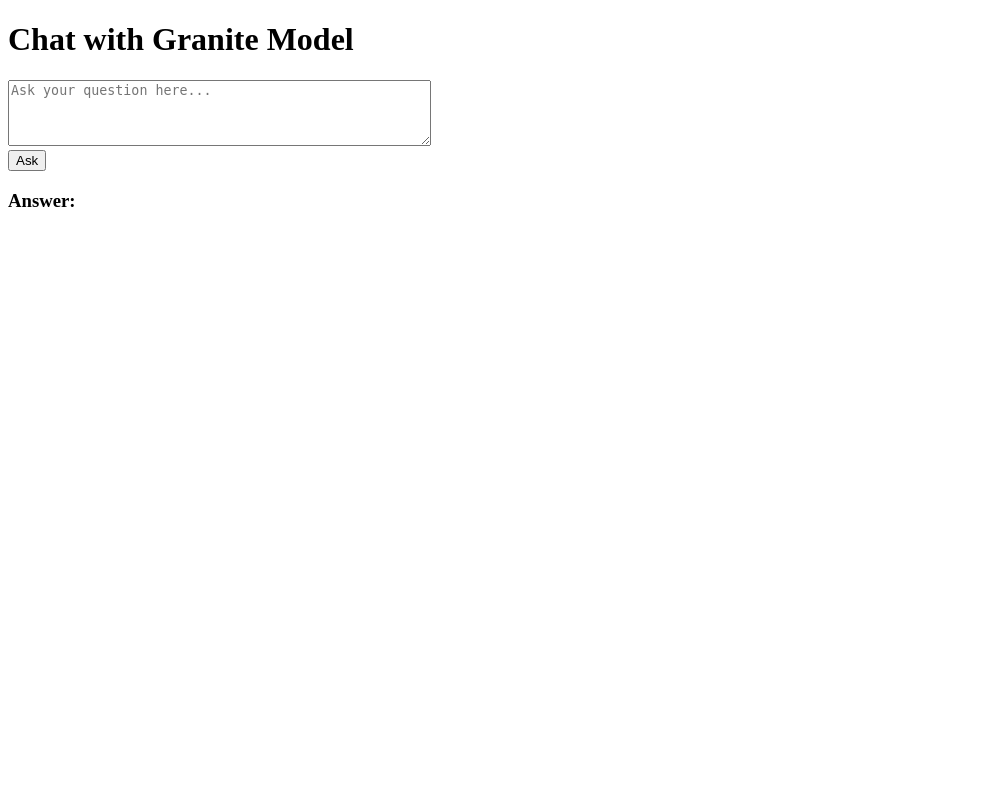
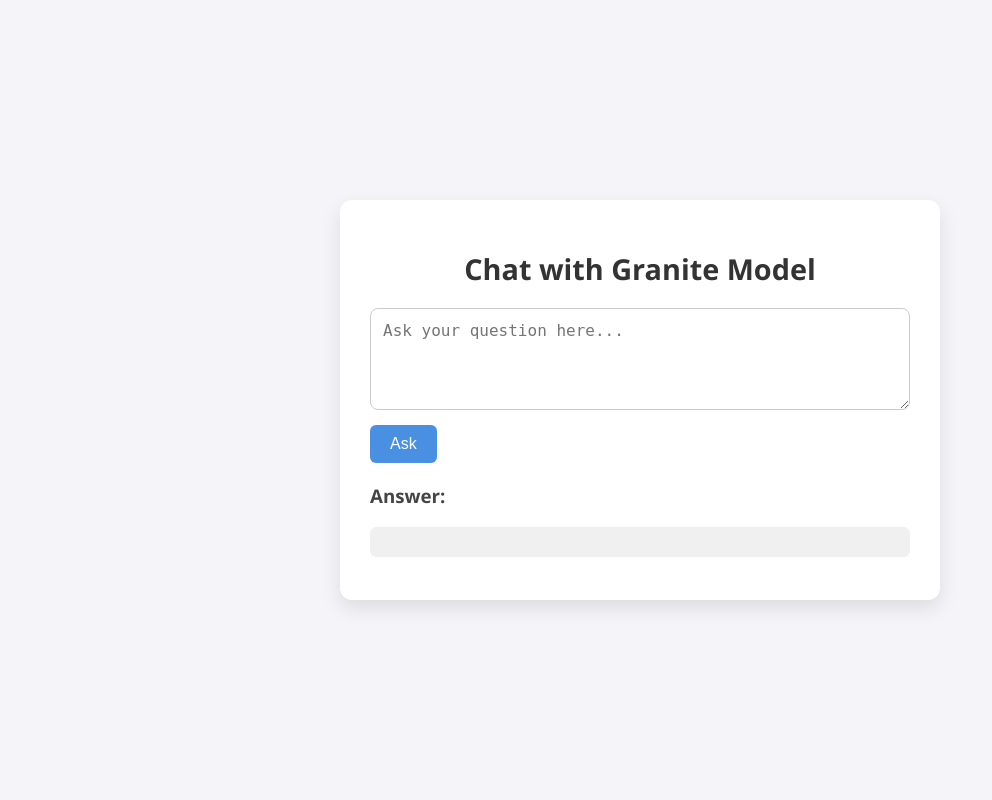
Before and after one commit to cumulus-airways/sample-RAG, a Flask app: page / in a window 1280 px wide. Shown: the whole page, without its empty margins (0-992 px from the left). Run offline with Flask 3, Linux system fonts and the light colour scheme.

Commit message:
Update index.html

```diff
--- a/templates/index.html
+++ b/templates/index.html
@@ -2,15 +2,90 @@
 <html lang="en">
 <head>
   <meta charset="UTF-8" />
+  <meta name="viewport" content="width=device-width, initial-scale=1.0" />
   <title>Simple Chat with Granite Model</title>
+  <style>
+    * {
+      box-sizing: border-box;
+    }
+
+    body {
+      font-family: 'Segoe UI', Tahoma, Geneva, Verdana, sans-serif;
+      background-color: #f4f4f9;
+      margin: 0;
+      padding: 0;
+      display: flex;
+      justify-content: center;
+      align-items: center;
+      height: 100vh;
+    }
+
+    .chat-container {
+      background: #fff;
+      padding: 30px;
+      border-radius: 12px;
+      box-shadow: 0 8px 20px rgba(0, 0, 0, 0.1);
+      width: 90%;
+      max-width: 600px;
+    }
+
+    h1 {
+      font-size: 1.8rem;
+      text-align: center;
+      color: #333;
+      margin-bottom: 20px;
+    }
+
+    textarea {
+      width: 100%;
+      padding: 12px;
+      border-radius: 8px;
+      border: 1px solid #ccc;
+      resize: vertical;
+      font-size: 1rem;
+      margin-bottom: 10px;
+    }
+
+    button {
+      display: inline-block;
+      padding: 10px 20px;
+      font-size: 1rem;
+      background-color: #4a90e2;
+      color: white;
+      border: none;
+      border-radius: 6px;
+      cursor: pointer;
+      transition: background-color 0.3s ease;
+    }
+
+    button:hover {
+      background-color: #357ab8;
+    }
+
+    h3 {
+      margin-top: 20px;
+      color: #444;
+    }
+
+    pre {
+      background-color: #f0f0f0;
+      padding: 15px;
+      border-radius: 6px;
+      font-family: monospace;
+      white-space: pre-wrap;
+      word-wrap: break-word;
+    }
+  </style>
 </head>
 <body>
+  <div class="chat-container">
     <h1>Chat with Granite Model</h1>
-    <textarea id="question" rows="4" cols="50" placeholder="Ask your question here..."></textarea><br/>
+    <textarea id="question" rows="4" placeholder="Ask your question here..."></textarea><br />
     <button onclick="sendQuestion()">Ask</button>
 
     <h3>Answer:</h3>
     <pre id="answer"></pre>
+  </div>
 
   <script>
     async function sendQuestion() {
@@ -21,13 +96,19 @@
       }
       document.getElementById("answer").textContent = "Thinking...";
 
+      try {
         const response = await fetch("/chat", {
           method: "POST",
           headers: { "Content-Type": "application/json" },
           body: JSON.stringify({ question })
         });
+
         const data = await response.json();
         document.getElementById("answer").textContent = data.answer;
+      } catch (error) {
+        document.getElementById("answer").textContent = "Error getting response.";
+        console.error(error);
+      }
     }
   </script>
 </body>
```
Lines whose indentation alone changed are shown as unchanged.
